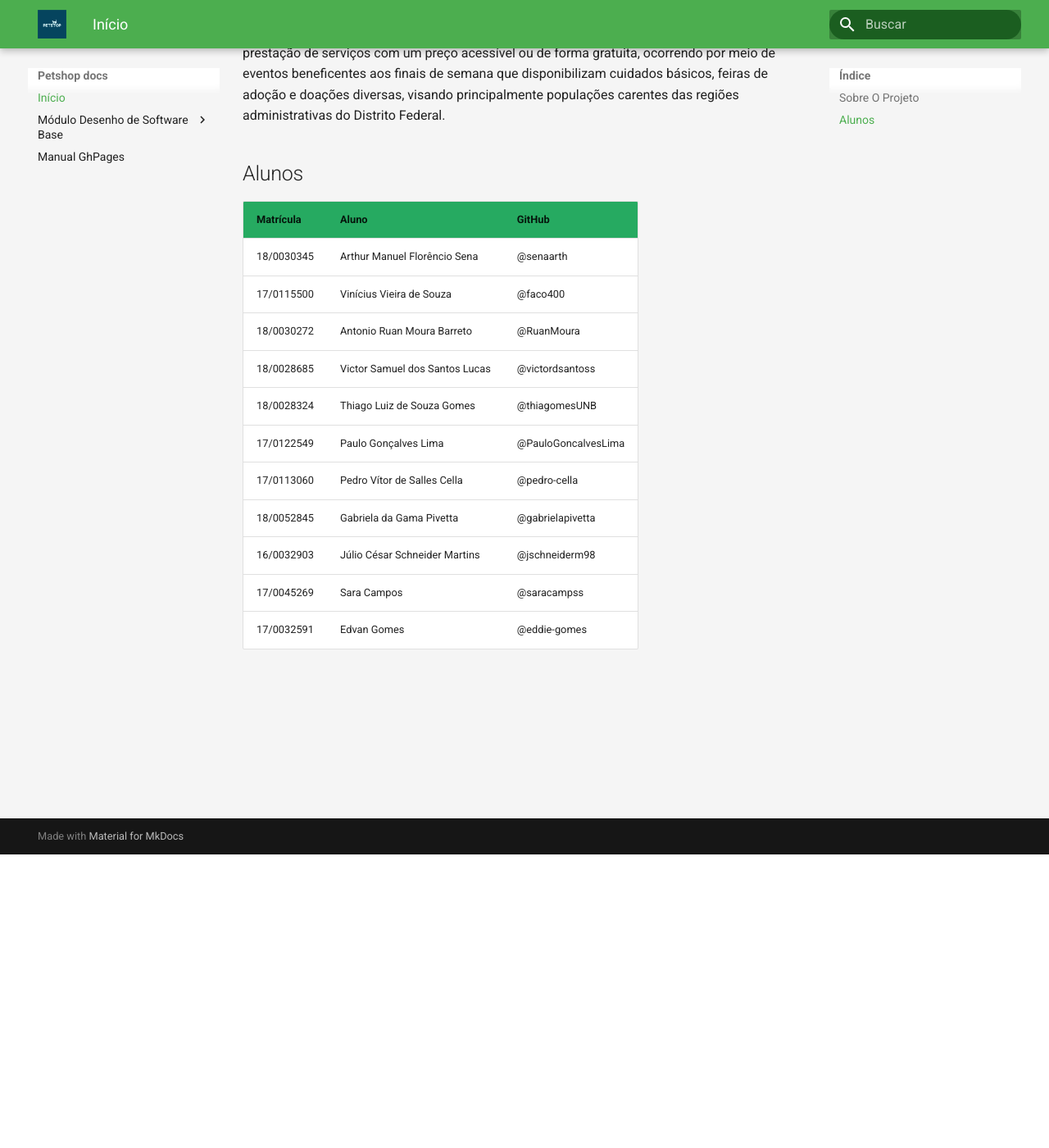
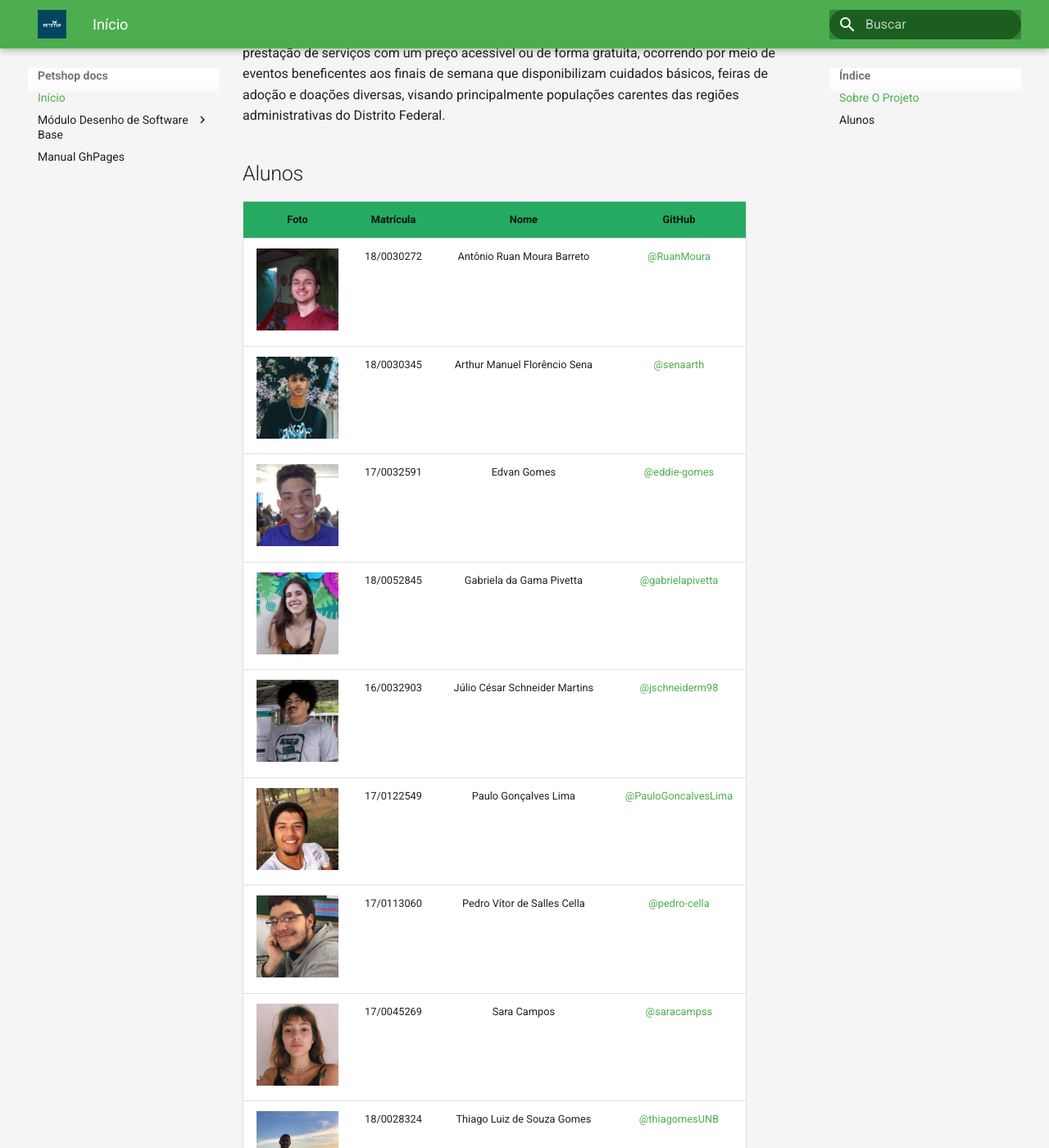
Before and after one commit to UnBArqDsw2021-1/2021.1_G3_PetStop_docs, an MkDocs documentation site: the page built from docs/index.md, in a window 1280 px wide and 1400 px high, scrolled down 358 px. Shown: the whole window at 82% size. Built offline with MkDocs 1.6.1 and Material for MkDocs 9.7.7, drawn with Linux system fonts in a browser that asks for light colours; some of the changed text lies outside the part shown.

Commit message:
Adiçao de fotos aos membros

```diff
--- a/docs/index.md
+++ b/docs/index.md
@@ -8,16 +8,17 @@
 O PetStop é uma Plataforma Web de fácil acesso, que desenvolvida por estudantes da Faculdade do Gama - FGA, visa ser um mecanismo de união entre prestadores de atividades voluntárias e donos de animais domésticos de pequeno porte. Nosso objetivo é disponibilizar a prestação de serviços com um preço acessível ou de forma gratuita, ocorrendo por meio de eventos beneficentes aos finais de semana que disponibilizam cuidados básicos, feiras de adoção e doações diversas, visando principalmente populações carentes das regiões administrativas do Distrito Federal.
 
 ## Alunos
-| Matrícula | Aluno | GitHub |
-| -- | -- | -- |
-| 18/0030345  |  Arthur Manuel Florêncio Sena | @senaarth |
-| 17/0115500  |  Vinícius Vieira de Souza | @faco400 |
-| 18/0030272  |  Antonio Ruan Moura Barreto | @RuanMoura |
-| 18/0028685  |  Victor Samuel dos Santos Lucas | @victordsantoss |
-| 18/0028324  |  Thiago Luiz de Souza Gomes | @thiagomesUNB |
-| 17/0122549  |  Paulo Gonçalves Lima | @PauloGoncalvesLima |
-| 17/0113060  |  Pedro Vítor de Salles Cella | @pedro-cella |
-| 18/0052845  |  Gabriela da Gama Pivetta | @gabrielapivetta |
-| 16/0032903  |  Júlio César Schneider Martins | @jschneiderm98 |
-| 17/0045269  |  Sara Campos | @saracampss |
-| 17/0032591  |  Edvan Gomes | @eddie-gomes |
+
+| Foto | Matrícula | Nome | GitHub |
+|:--:|:--:|:--:|:--:|
+| <img src="images/team/ruan.jpeg" width="100">| 18/0030272 | Antônio Ruan Moura Barreto| [@RuanMoura](https://github.com/RuanMoura)
+| <img src="images/team/sena.png" width="100">| 18/0030345 | Arthur Manuel Florêncio Sena | [@senaarth](https://github.com/senaarth)
+| <img src="images/team/edvan.jpeg" width="100">| 17/0032591 | Edvan Gomes | [@eddie-gomes](https://github.com/eddie-gomes)
+| <img src="images/team/gabi.jpeg" width="100">| 18/0052845 | Gabriela da Gama Pivetta | [@gabrielapivetta](https://github.com/gabrielapivetta)
+| <img src="images/team/julio.jpeg" width="100">| 16/0032903 | Júlio César Schneider Martins | [@jschneiderm98](https://github.com/jschneiderm98)
+| <img src="images/team/paulo.jpeg" width="100">| 17/0122549 | Paulo Gonçalves Lima | [@PauloGoncalvesLima](https://github.com/PauloGoncalvesLima)
+| <img src="images/team/pedro.jpeg" width="100">| 17/0113060 | Pedro Vítor de Salles Cella | [@pedro-cella](https://github.com/pedro-cella)
+| <img src="images/team/sara.jpeg" width="100">| 17/0045269  | Sara Campos | [@saracampss](https://github.com/saracampss)
+| <img src="images/team/thiago.jpeg" width="100">| 18/0028324 | Thiago Luiz de Souza Gomes | [@thiagomesUNB](https://github.com/thiagomesUNB)
+| <img src="images/team/victor.jpeg" width="100">| 18/0028685 | Victor Samuel dos Santos Lucas| [@victordsantoss](https://github.com/victordsantoss)
+| <img src="images/team/vini.jpeg" width="100">| 17/0115500 | Vinícius Vieira de Souza | [@faco400](https://github.com/faco400)
```
Also changed, not shown: docs/images/team/edvan.jpeg (added), docs/images/team/gabi.jpeg (added), docs/images/team/julio.jpeg (added), docs/images/team/paulo.jpeg (added), docs/images/team/pedro.jpeg (added), docs/images/team/ruan.jpeg (added), docs/images/team/sara.jpeg (added), docs/images/team/sena.png (added), docs/images/team/thiago.jpeg (added), docs/images/team/victor.jpeg (added), docs/images/team/vini.jpeg (added).
